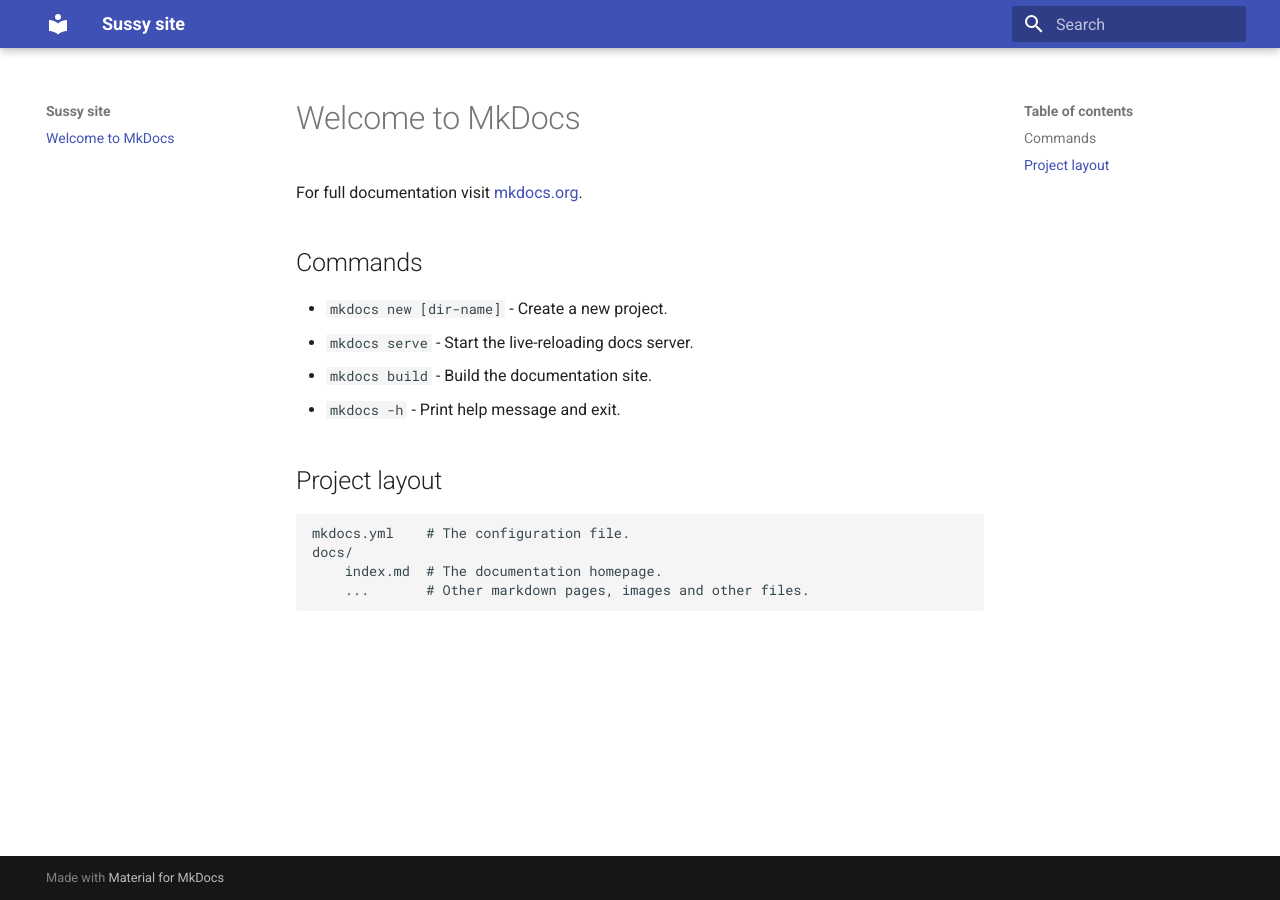
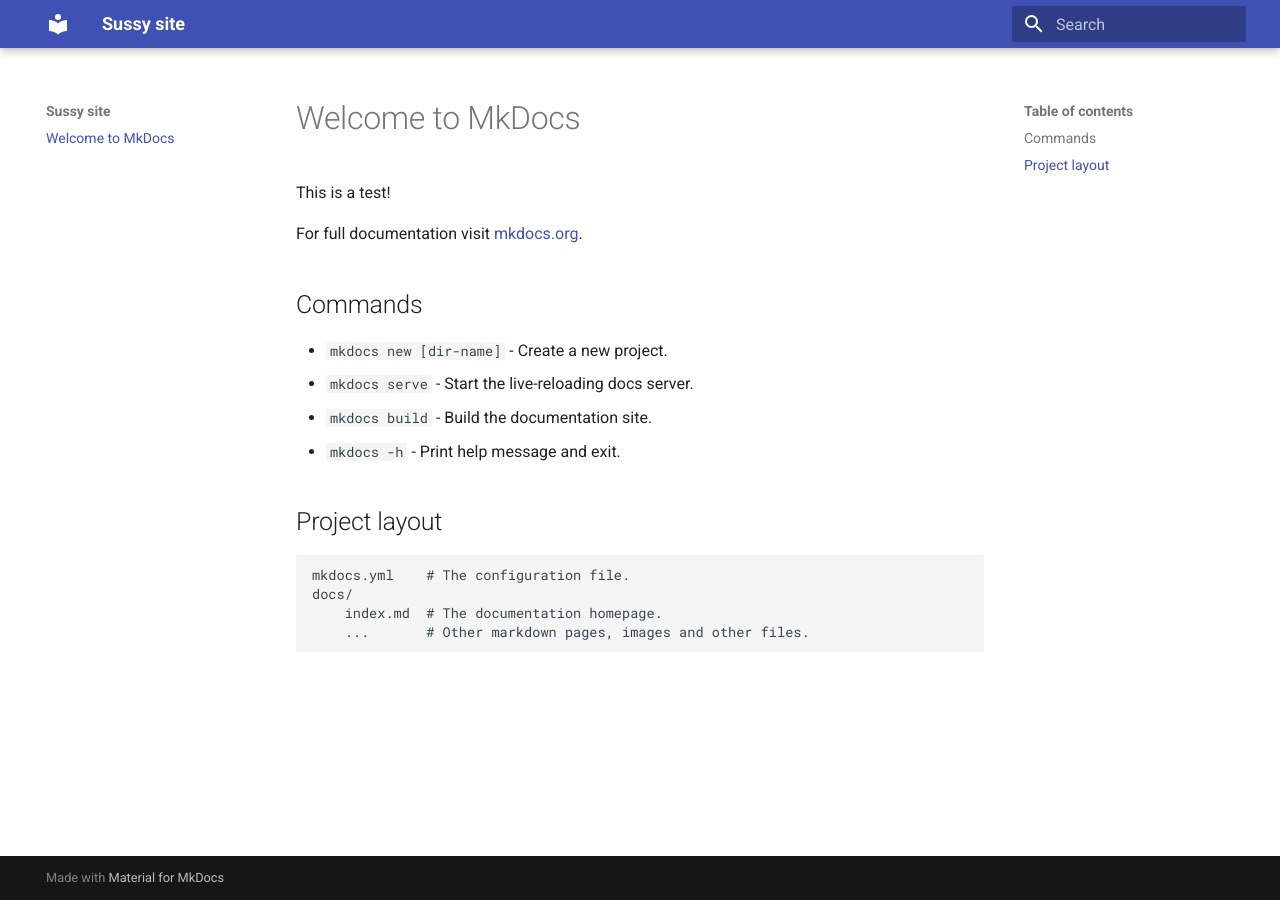
Before and after one commit to Oni555/MkDocsTest, an MkDocs documentation site: the page built from docs/index.md, in a window 1280 px wide. Built offline with MkDocs 1.6.1 and Material for MkDocs 9.7.7, drawn with Linux system fonts in a browser that asks for light colours.

Commit message:
Edited docs/index.md to add a test message

```diff
--- a/docs/index.md
+++ b/docs/index.md
@@ -1,4 +1,6 @@
 # Welcome to MkDocs
+
+This is a test!
 
 For full documentation visit [mkdocs.org](https://www.mkdocs.org).
 
```
